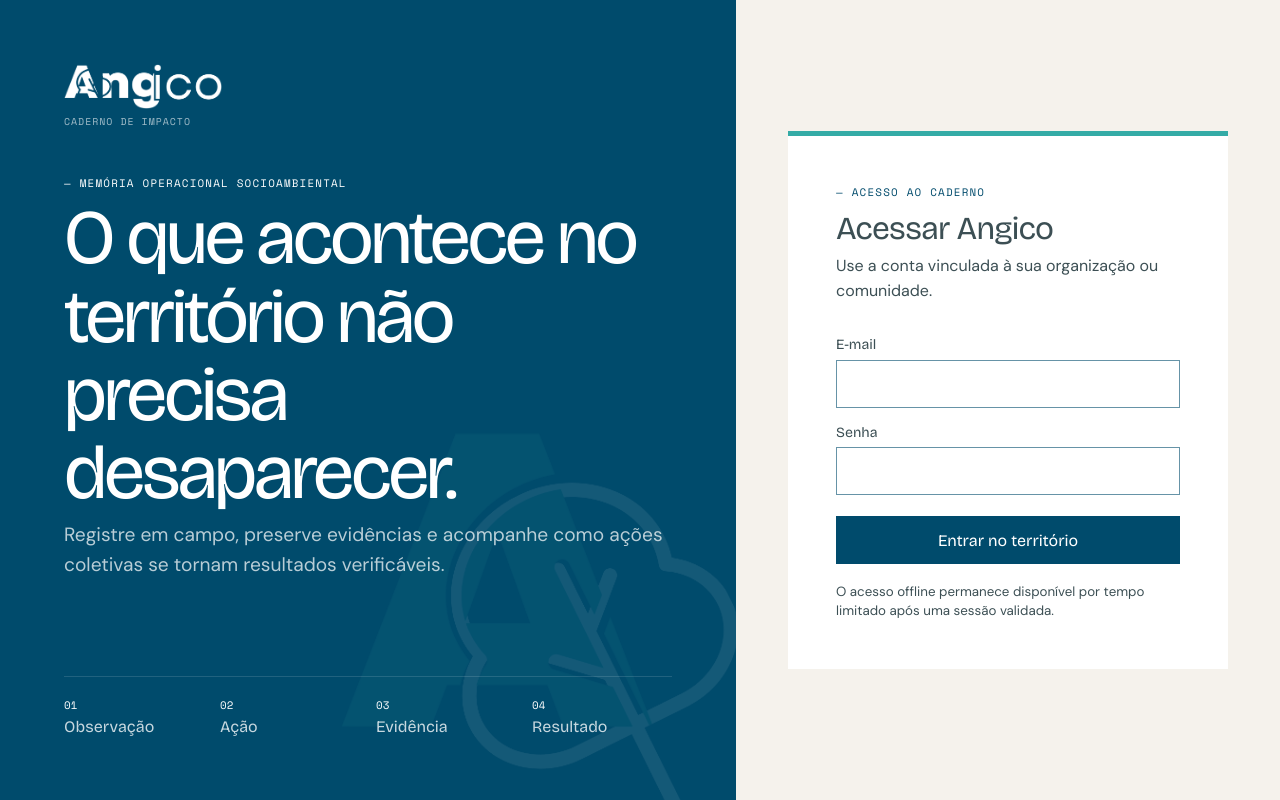
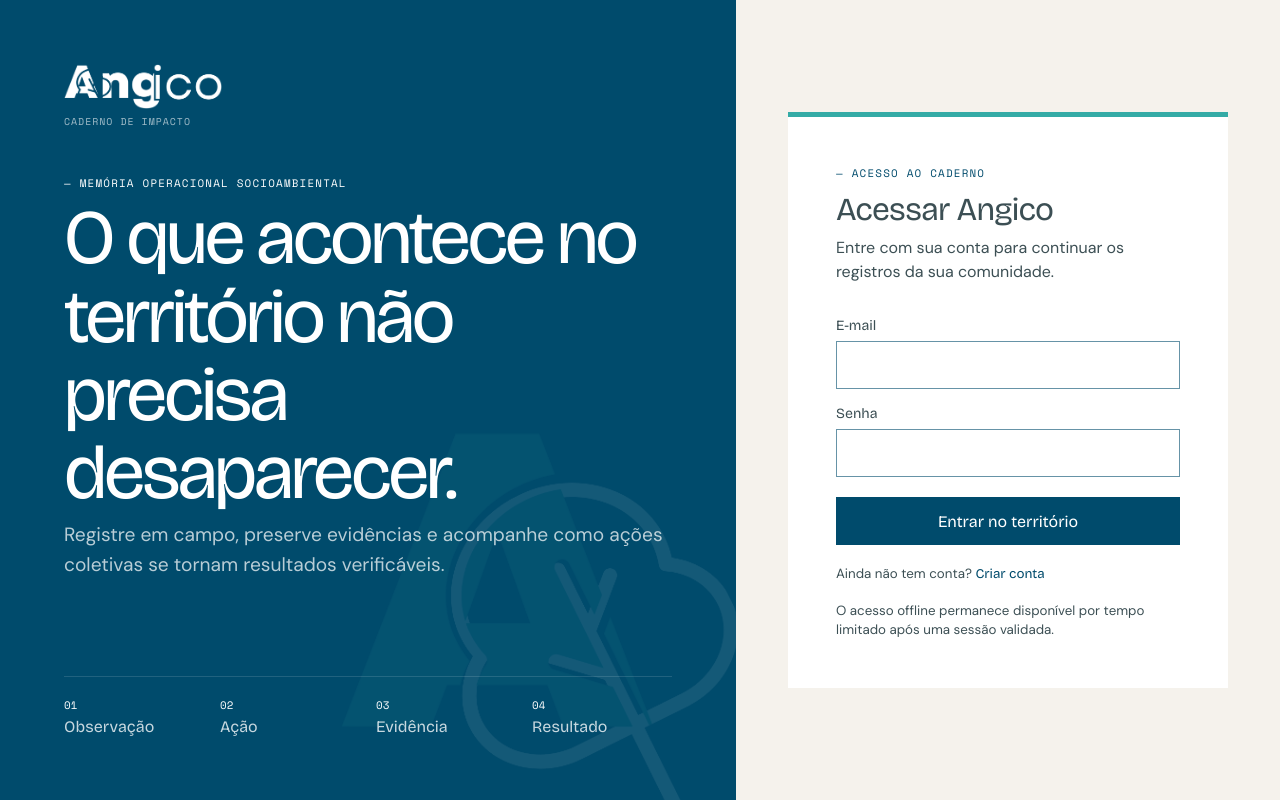
Before and after one commit to angico-work/angico-core, a React (Vite) app in the folder apps/app/: page /login in a window 1280 px wide. Built offline with nearby package versions, Linux system fonts and the light colour scheme.

Commit message:
feat: add self-service account creation form

```diff
--- a/apps/app/src/pages/LoginPage.tsx
+++ b/apps/app/src/pages/LoginPage.tsx
@@ -1,24 +1,40 @@
 import { useState, type FormEvent } from 'react';
-import { useNavigate } from 'react-router-dom';
+import { Link, useNavigate } from 'react-router-dom';
 import Brand from '../components/Brand';
-import { login } from '../lib/api';
+import { login, register } from '../lib/api';
 
-export default function LoginPage() {
+export default function LoginPage({ mode = 'login' }: { mode?: 'login' | 'register' }) {
+  const isRegistration = mode === 'register';
   const navigate = useNavigate();
+  const [nome, setNome] = useState('');
+  const [angicoId, setAngicoId] = useState('');
   const [email, setEmail] = useState('');
   const [password, setPassword] = useState('');
+  const [confirmation, setConfirmation] = useState('');
   const [error, setError] = useState<string | null>(null);
   const [loading, setLoading] = useState(false);
 
   async function handleSubmit(event: FormEvent<HTMLFormElement>) {
     event.preventDefault();
+    if (loading) return;
     setError(null);
+    if (isRegistration && password !== confirmation) {
+      setError('As senhas não coincidem.');
+      return;
+    }
     setLoading(true);
     try {
-      await login(email.trim(), password);
+      if (isRegistration) {
+        await register({
+          nome: nome.trim(), email: email.trim(),
+          angicoId: angicoId.trim().replace(/^@/, '').toLowerCase(), password
+        });
+      } else {
+        await login(email.trim(), password);
+      }
       navigate('/app', { replace: true });
     } catch (caught) {
-      setError(caught instanceof Error ? caught.message : 'Não foi possível entrar.');
+      setError(caught instanceof Error ? caught.message : 'Não foi possível concluir. Tente novamente.');
     } finally {
       setLoading(false);
     }
@@ -41,23 +57,56 @@
         </ol>
       </section>
       <section className="login-form-panel">
-        <form className="login-card" onSubmit={handleSubmit}>
-          <span className="overline">Acesso ao caderno</span>
-          <h2>Acessar Angico</h2>
-          <p>Use a conta vinculada à sua organização ou comunidade.</p>
+        <form className="login-card" onSubmit={handleSubmit} aria-busy={loading}>
+          <span className="overline">{isRegistration ? 'Seu primeiro registro' : 'Acesso ao caderno'}</span>
+          <h2>{isRegistration ? 'Criar sua conta' : 'Acessar Angico'}</h2>
+          <p>{isRegistration
+            ? 'Comece com um espaço só seu. Depois, você pode convidar sua comunidade.'
+            : 'Entre com sua conta para continuar os registros da sua comunidade.'}</p>
           {error && <div className="form-error" role="alert">{error}</div>}
+          {isRegistration && (
+            <div className="field">
+              <label htmlFor="name">Nome</label>
+              <input id="name" value={nome} onChange={(event) => setNome(event.target.value)} autoComplete="name" maxLength={120} required />
+            </div>
+          )}
           <div className="field">
             <label htmlFor="email">E-mail</label>
             <input id="email" type="email" value={email} onChange={(event) => setEmail(event.target.value)} autoComplete="email" required />
           </div>
+          {isRegistration && (
+            <div className="field">
+              <label htmlFor="angico-id">Angico ID</label>
+              <input id="angico-id" value={angicoId} onChange={(event) => setAngicoId(event.target.value)}
+                autoComplete="username" autoCapitalize="none" spellCheck={false}
+                pattern="@?[A-Za-z0-9._]{3,30}" maxLength={31} aria-describedby="angico-id-hint" required />
+              <small id="angico-id-hint">Seu identificador, como @ana.silva. Use de 3 a 30 letras sem acentos, números, pontos ou _.</small>
+            </div>
+          )}
           <div className="field">
             <label htmlFor="password">Senha</label>
-            <input id="password" type="password" value={password} onChange={(event) => setPassword(event.target.value)} autoComplete="current-password" required />
+            <input id="password" type="password" value={password} onChange={(event) => setPassword(event.target.value)}
+              autoComplete={isRegistration ? 'new-password' : 'current-password'}
+              minLength={isRegistration ? 8 : undefined} aria-describedby={isRegistration ? 'password-hint' : undefined} required />
+            {isRegistration && <small id="password-hint">Use pelo menos 8 caracteres.</small>}
           </div>
+          {isRegistration && (
+            <div className="field">
+              <label htmlFor="password-confirmation">Confirmar senha</label>
+              <input id="password-confirmation" type="password" value={confirmation}
+                onChange={(event) => setConfirmation(event.target.value)} autoComplete="new-password" minLength={8} required />
+            </div>
+          )}
           <button className="primary-button" type="submit" disabled={loading}>
-            {loading ? 'Entrando…' : 'Entrar no território'}
+            {isRegistration ? (loading ? 'Criando conta…' : 'Criar conta') : (loading ? 'Entrando…' : 'Entrar no território')}
           </button>
-          <small>O acesso offline permanece disponível por tempo limitado após uma sessão validada.</small>
+          <small>{isRegistration ? 'Já tem uma conta? ' : 'Ainda não tem conta? '}
+            <Link to={isRegistration ? '/login' : '/cadastro'} aria-disabled={loading}
+              onClick={(event) => { if (loading) event.preventDefault(); }}>
+              <strong>{isRegistration ? 'Entrar' : 'Criar conta'}</strong>
+            </Link>
+          </small>
+          {!isRegistration && <small>O acesso offline permanece disponível por tempo limitado após uma sessão validada.</small>}
         </form>
       </section>
     </main>
```
